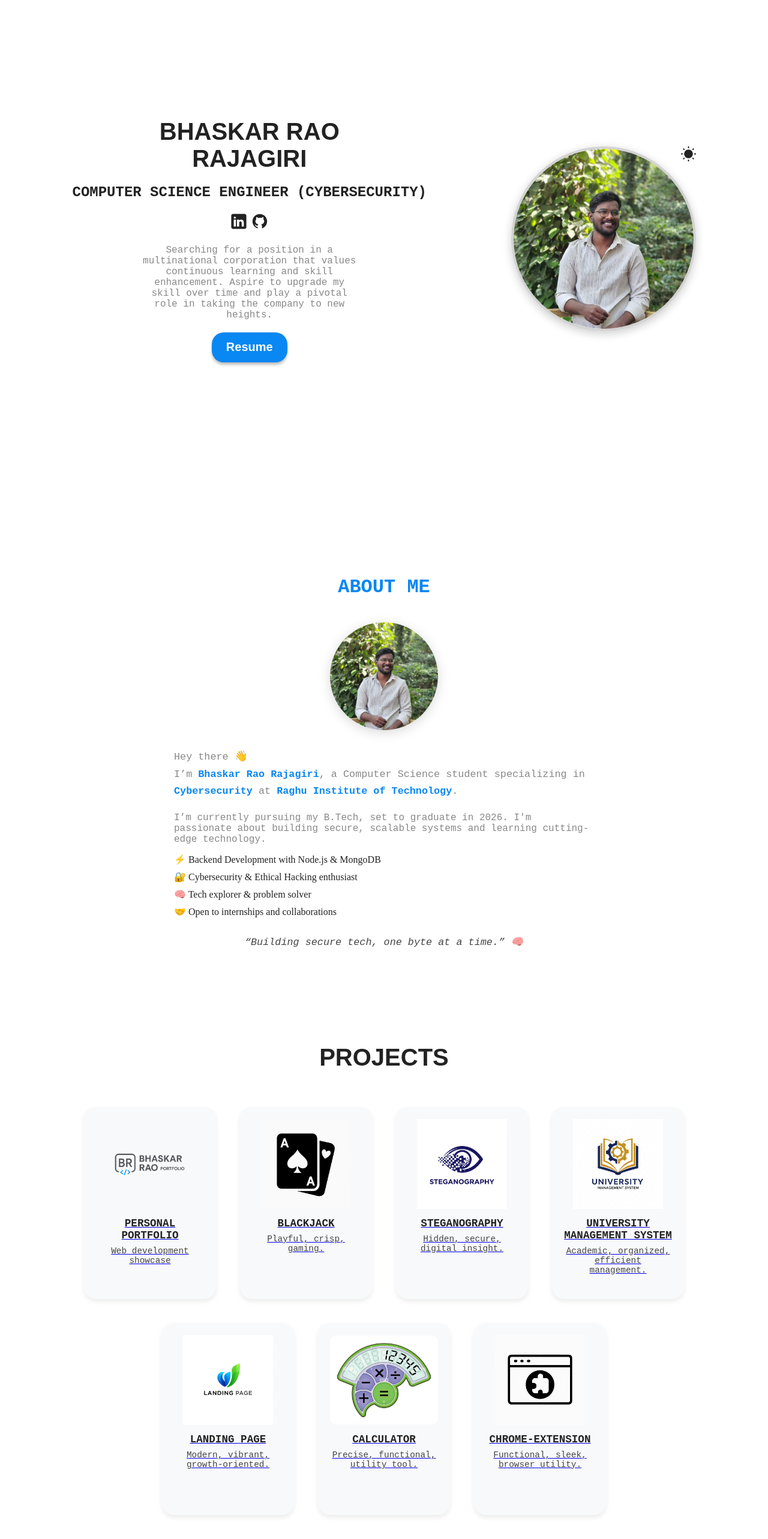
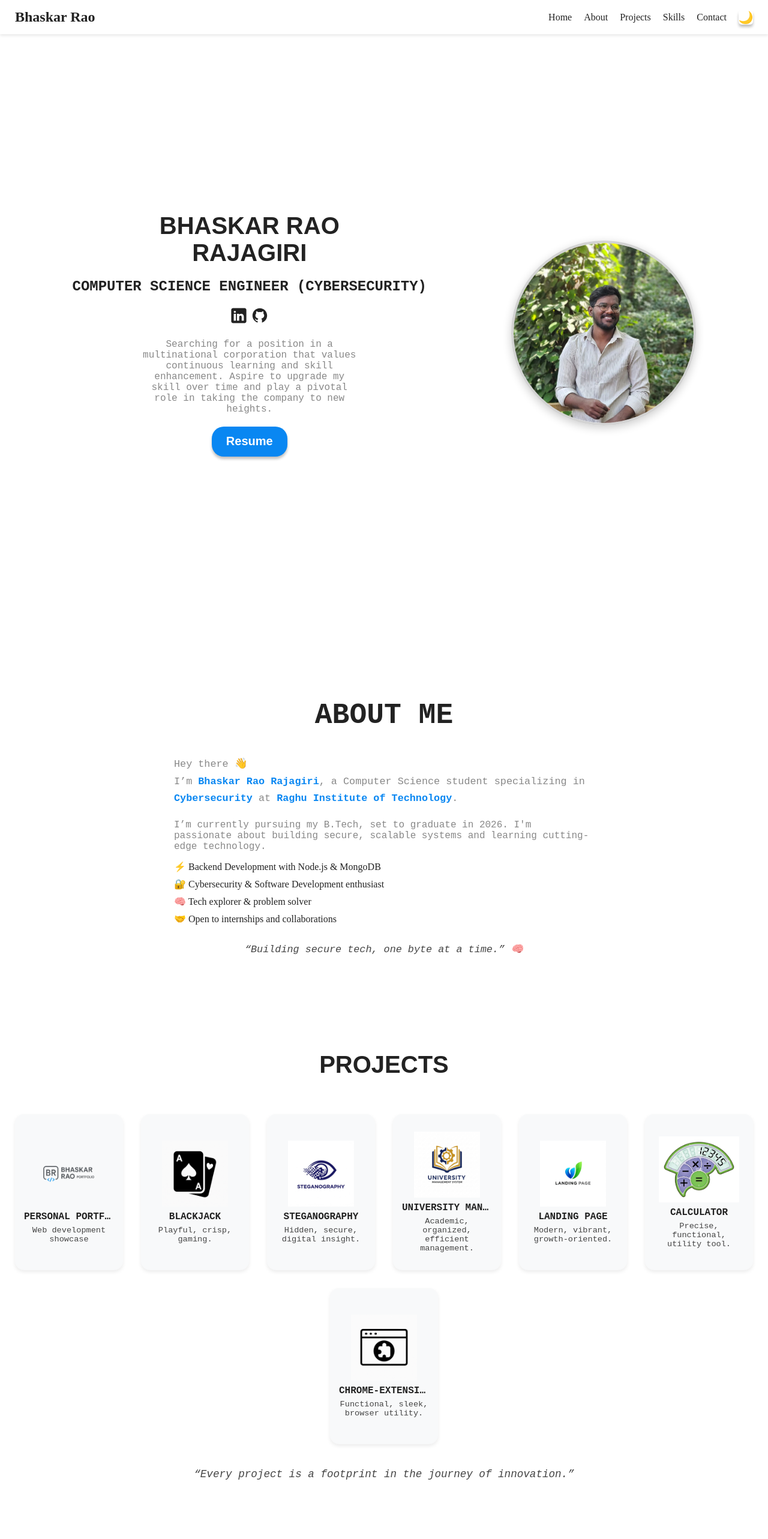
Before and after one commit to bhaskarraorajagiri/Portfoilo, a React (Vite) app: page / in a window 1280 px wide. Shown: the top 2565 px of the page at 60% size. Built offline with nearby package versions, Linux system fonts and the light colour scheme.

Commit message:
Navbar added

```diff
--- a/src/App.css
+++ b/src/App.css
@@ -10,6 +10,7 @@
   --text-color: #222;
   --form-text-color: #555;
   --footer-text-color: #888;
+  --text-color-rgb: 34, 34, 34;
 
   --subtext-color: #444;
 
@@ -29,10 +30,15 @@
   --text-color: #fff;
   --form-text-color: #fff;
   --footer-text-color: #bbb;
+  --text-color-rgb: 255, 255, 255;
 
   --subtext-color: #ccc;
 
   transition: var(--transition);
+}
+
+html {
+  scroll-padding-top: 80px;
 }
 
 body {
--- a/src/App.jsx
+++ b/src/App.jsx
@@ -1,5 +1,6 @@
+import './App.css'
 import Hero from './components/Hero'
-import './App.css'
+import Navbar from './components/NavBar/NavBar'
 import About from './components/AboutMe'
 import Project from './components/Projects/Project'
 import Skill from './components/skills/Skill'
@@ -8,6 +9,7 @@ import Footer from './components/Footer/Footer'
 function App() {
   return (
     <>
+      <Navbar/>
       <Hero/>
       <About/>
       <Project/>
--- a/src/components/AboutMe.css
+++ b/src/components/AboutMe.css
@@ -7,9 +7,9 @@
 
 .about-title {
   text-align: center;
-  font-size: 2rem;
+  font-size: 3rem;
   margin-bottom: 40px;
-  color: var(--btn-color);
+  margin-top: 3rem;
 }
 
 .about-content {
--- a/src/components/AboutMe.jsx
+++ b/src/components/AboutMe.jsx
@@ -5,8 +5,7 @@ import profile from "../assets/profilepic.jpg";
 
 const AboutMe = () => {
   return (
-    <motion.div
-      className="about-container"
+    <motion.div className="about-container" id="about"
       initial={{ opacity: 0, y: 40 }}
       animate={{ opacity: 1, y: 0 }}
       transition={{ duration: 0.8, ease: "easeOut" }}
@@ -14,14 +13,14 @@ const AboutMe = () => {
       <h2 className="about-title">ABOUT ME</h2>
 
       <div className="about-content">
-        <motion.img
+        {/* <motion.img
           src={profile}
           alt="Profile"
           className="profile-pic"
           initial={{ scale: 0.8, opacity: 0 }}
           animate={{ scale: 1, opacity: 1 }}
           transition={{ delay: 0.3, duration: 0.6 }}
-        />
+        /> */}
 
         <motion.div
           className="about-text"
@@ -44,7 +43,7 @@ const AboutMe = () => {
 
           <ul className="about-list">
             <li>⚡ Backend Development with Node.js & MongoDB</li>
-            <li>🔐 Cybersecurity & Ethical Hacking enthusiast</li>
+            <li>🔐 Cybersecurity & Software Development enthusiast</li>
             <li>🧠 Tech explorer & problem solver</li>
             <li>🤝 Open to internships and collaborations</li>
           </ul>
--- a/src/components/Hero.jsx
+++ b/src/components/Hero.jsx
@@ -19,7 +19,7 @@ function Hero() {
   const GithubIcon = theme === 'light' ? GithubLight : GithubDark;
   const InstagramIcon = theme === 'light' ? InstagramLight : InstagramDark;
   return (
-    <section id='hero' className={style.container}>
+    <section id='home' className={style.container}>
         <div className={style.colorModeContainer}>
             <img
               className={style.hero}
@@ -28,7 +28,7 @@ function Hero() {
               onError={(e) => { e.target.onerror = null; e.target.src = "https://ui-avatars.com/api/?name=Bhaskar+Rao&size=300&background=random"; }}
             />
 
-            <img className={style.colorMode} src={themeIcon} alt="color mode icon" onClick={toggleTheme}/>
+            {/* <img className={style.colorMode} src={themeIcon} alt="color mode icon" onClick={toggleTheme}/> */}
         </div>
         <div className={style.info}>
           <h1>Bhaskar Rao <br /> Rajagiri</h1>
--- /dev/null
+++ b/src/components/NavBar/Navbar.css
@@ -0,0 +1,129 @@
+/* Navbar.css */
+
+.navbar {
+  display: flex;
+  justify-content: space-between;
+  align-items: center;
+  padding: 15px 25px;
+  background-color: var(--background-color);
+  color: var(--text-color);
+  border-bottom: 1px solid var(--border-color); /* Assuming --border-color is globally defined or should be */
+  position: sticky;
+  top: 0;
+  z-index: 100;
+  box-shadow: 0 2px 5px rgba(0, 0, 0, 0.1);
+  transition: var(--transition);
+  position: sticky;
+  top: 0;
+}
+
+.navbar-brand {
+  font-size: 1.5rem;
+  font-weight: bold;
+  color: var(--text-color);
+  transition: var(--transition);
+}
+
+.nav-links {
+  display: flex;
+  list-style: none;
+  margin: 0;
+  padding: 0;
+  gap: 20px;
+  /* --- NEW: Push nav links to the right --- */
+  margin-left: auto;
+  /* --- END NEW --- */
+}
+
+.nav-links li a {
+  text-decoration: none;
+  background: none;
+  border: none;
+  font-size: 1rem;
+  color: var(--text-color);
+  cursor: pointer;
+  padding: 5px 0;
+  transition: color 0.3s ease;
+}
+
+.nav-links li a:hover {
+  color: var(--btn-color);
+}
+
+.nav-icons {
+  display: flex;
+  gap: 15px;
+  align-items: center;
+  /* --- NEW: Add a small gap between nav-links and nav-icons if needed (optional) --- */
+  margin-left: 20px; /* Adjust this value as needed */
+  /* --- END NEW --- */
+}
+
+.theme-toggle,
+.menu-toggle {
+  background: none;
+  border: none;
+  cursor: pointer;
+  color: var(--text-color);
+  padding: 5px;
+  border-radius: 5px;
+  transition: background-color 0.3s ease, color 0.3s ease;
+}
+
+/* --- NEW: Decrease theme toggle button size --- */
+.theme-toggle {
+  width: 24px;
+  height: 24px;
+  display: flex;
+  align-items: center;
+  justify-content: center;
+}
+
+
+
+/* Ensure menu-toggle retains its size if different */
+.menu-toggle {
+  font-size: 1.2rem; /* Keep existing size or adjust if needed */
+}
+/* --- END NEW --- */
+
+.theme-toggle:hover,
+.menu-toggle:hover {
+  background-color: rgba(var(--text-color-rgb), 0.2);
+}
+
+/* Mobile */
+@media (max-width: 768px) {
+  .nav-links {
+    display: none;
+    position: absolute;
+    top: 60px;
+    right: 25px;
+    background-color: var(--background-color);
+    flex-direction: column;
+    gap: 15px;
+    padding: 15px;
+    border: 1px solid var(--border-color);
+    border-radius: 8px;
+    box-shadow: 0 5px 15px rgba(0, 0, 0, 0.2);
+    min-width: 150px;
+    transition: var(--transition);
+    /* --- IMPORTANT for mobile: Remove margin-left: auto; for mobile dropdown --- */
+    margin-left: 0;
+  }
+
+  .nav-links.open {
+    display: flex;
+  }
+
+  .menu-toggle {
+    display: block;
+  }
+}
+
+/* Hide menu toggle on desktop */
+@media (min-width: 769px) {
+  .menu-toggle {
+    display: none;
+  }
+}
--- /dev/null
+++ b/src/components/NavBar/Navbar.jsx
@@ -0,0 +1,89 @@
+// Navbar.jsx
+import React, { useState, useEffect } from "react";
+import "./Navbar.css";
+
+const Navbar = () => {
+  const [isOpen, setIsOpen] = useState(false);
+  const [theme, setTheme] = useState(localStorage.getItem("theme") || "light");
+
+  // Effect to apply and store the theme
+  useEffect(() => {
+    document.body.setAttribute("data-theme", theme);
+    localStorage.setItem("theme", theme);
+  }, [theme]);
+
+  // Toggles between 'light' and 'dark' themes
+  const toggleTheme = () => {
+    setTheme((prev) => (prev === "light" ? "dark" : "light"));
+  };
+
+  // Toggles the mobile navigation menu open/close state
+  const handleToggle = () => {
+    setIsOpen(!isOpen);
+  };
+
+  // Handles navigation link clicks, scrolls to section, and closes menu
+  const handleNavClick = (id) => {
+    // Check if the element exists before attempting to scroll
+    document.getElementById(id)?.scrollIntoView({ behavior: "smooth" });
+    setIsOpen(false); // Close the menu after clicking a link
+  };
+
+  return (
+    <nav className="navbar" role="navigation" aria-label="Main navigation">
+      <div className="navbar-brand">Bhaskar Rao</div>
+
+      {/* Navigation links for desktop and mobile */}
+      <ul className={`nav-links ${isOpen ? "open" : ""}`}>
+        <li>
+          <a href="#home" onClick={() => handleNavClick("home")}>
+            Home
+          </a>
+        </li>
+        <li>
+          <a href="#about" onClick={() => handleNavClick("about")}>
+            About
+          </a>
+        </li>
+        <li>
+          <a href="#projects" onClick={() => handleNavClick("projects")}>
+            Projects
+          </a>
+        </li>
+        <li>
+          <a href="#skills" onClick={() => handleNavClick("projects")}>
+            Skills
+          </a>
+        </li>
+        <li>
+          <a href="#contact" onClick={() => handleNavClick("contact")}>
+            Contact
+          </a>
+        </li>
+      </ul>
+
+      <div className="nav-icons">
+        {/* Theme toggle button */}
+        <button
+          onClick={toggleTheme}
+          className="theme-toggle"
+          aria-label={theme === "dark" ? "Switch to light theme" : "Switch to dark theme"}
+        >
+          {theme === "dark" ? "🌞" : "🌙"}
+        </button>
+
+        {/* Mobile menu toggle button */}
+        <button
+          onClick={handleToggle}
+          className="menu-toggle"
+          aria-expanded={isOpen} // Indicates if the controlled element is expanded or collapsed
+          aria-label={isOpen ? "Close navigation menu" : "Open navigation menu"}
+        >
+          ☰
+        </button>
+      </div>
+    </nav>
+  );
+};
+
+export default Navbar;
--- a/src/components/Projects/Project.module.css
+++ b/src/components/Projects/Project.module.css
@@ -17,19 +17,36 @@
   display: flex;
   flex-wrap: wrap;
   justify-content: center;
-  gap: 40px;
+  gap: 30px; /* Slightly tighter gap */
 }
 
 .cardWrapper {
-  width: 220px;
-  min-height: 320px;
+  width: 180px; /* Reduced from 220px */
+  min-height: 260px; /* Reduced from 320px */
   background-color: var(--project-card-bg);
-  border-radius: 20px;
-  padding: 20px;
+  border-radius: 15px; /* Reduced from 20px */
+  padding: 15px; /* Reduced from 20px */
   box-sizing: border-box;
-  box-shadow: 0 4px 8px var(--project-card-shadow);
+  box-shadow: 0 3px 6px var(--project-card-shadow); /* Lighter shadow */
   transition: transform 0.3s ease, box-shadow 0.3s ease, background-color 0.4s ease;
   transform-style: preserve-3d;
+
+  display: flex;
+  flex-direction: column;
+  align-items: center;
+  justify-content: center;
+}
+
+.cardWrapper a {
+  text-decoration: none;
+  color: inherit;
+  display: flex;
+  flex-direction: column;
+  align-items: center;
+  justify-content: center;
+  height: 100%;
+  width: 100%;
+  text-align: center;
 }
 
 .cardWrapper:hover {
@@ -39,23 +56,29 @@
 
 .cardWrapper img {
   width: 100%;
-  height: 150px;
+  height: 110px; /* Reduced from 150px */
   object-fit: contain;
-  border-radius: 12px;
-  margin-bottom: 10px;
+  border-radius: 10px; /* Optional smaller corner radius */
+  margin-bottom: 8px; /* Reduced from 10px */
 }
 
 .cardWrapper h3 {
-  font-size: 1.1rem;
-  margin-bottom: 8px;
+  font-size: 1rem; /* Reduced from 1.1rem */
+  margin-bottom: 6px;
   color: var(--text-color);
   transition: var(--transition);
+  white-space: nowrap;
+  overflow: hidden;
+  text-overflow: ellipsis;
+  max-width: 100%;
 }
 
 .cardWrapper p {
-  font-size: 0.9rem;
+  font-size: 0.85rem; /* Reduced from 0.9rem */
   color: var(--subtext-color);
   transition: var(--transition);
+  max-width: 100%;
+  text-align: center;
 }
 
 .projectQuote {
@@ -66,3 +89,9 @@
   font-family: monospace;
   transition: var(--transition);
 }
+
+@media (width >= 700px) {
+  .sectionTitle {
+    margin-bottom: 60px;
+  }
+}
```
